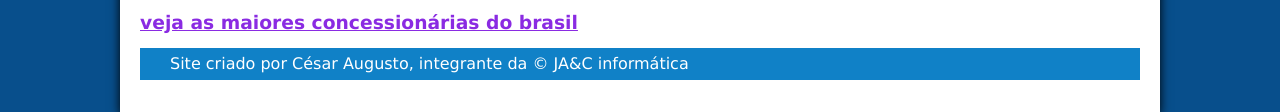
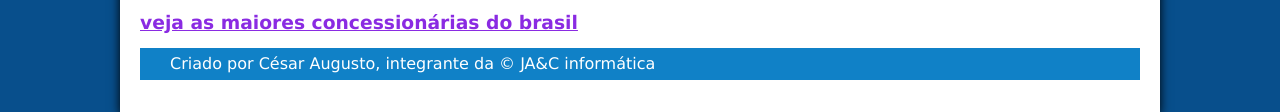
Before and after one commit to cesarmineiro/reforco, a plain HTML site: page concessionaria/index.html in a window 1280 px wide. Shown: the part 3845-3957 px from the top of the page. Drawn offline with Linux system fonts and the light colour scheme.

Commit message:
reduzi o texto do rodape

```diff
--- a/concessionaria/index.html
+++ b/concessionaria/index.html
@@ -194,7 +194,7 @@
 
         </article>
         <footer>
-          <p>Site criado por César Augusto, integrante da &copy; JA&C informática </p>
+          <p>Criado por César Augusto, integrante da &copy; JA&C informática </p>
         </footer>
        </main>
 
```
